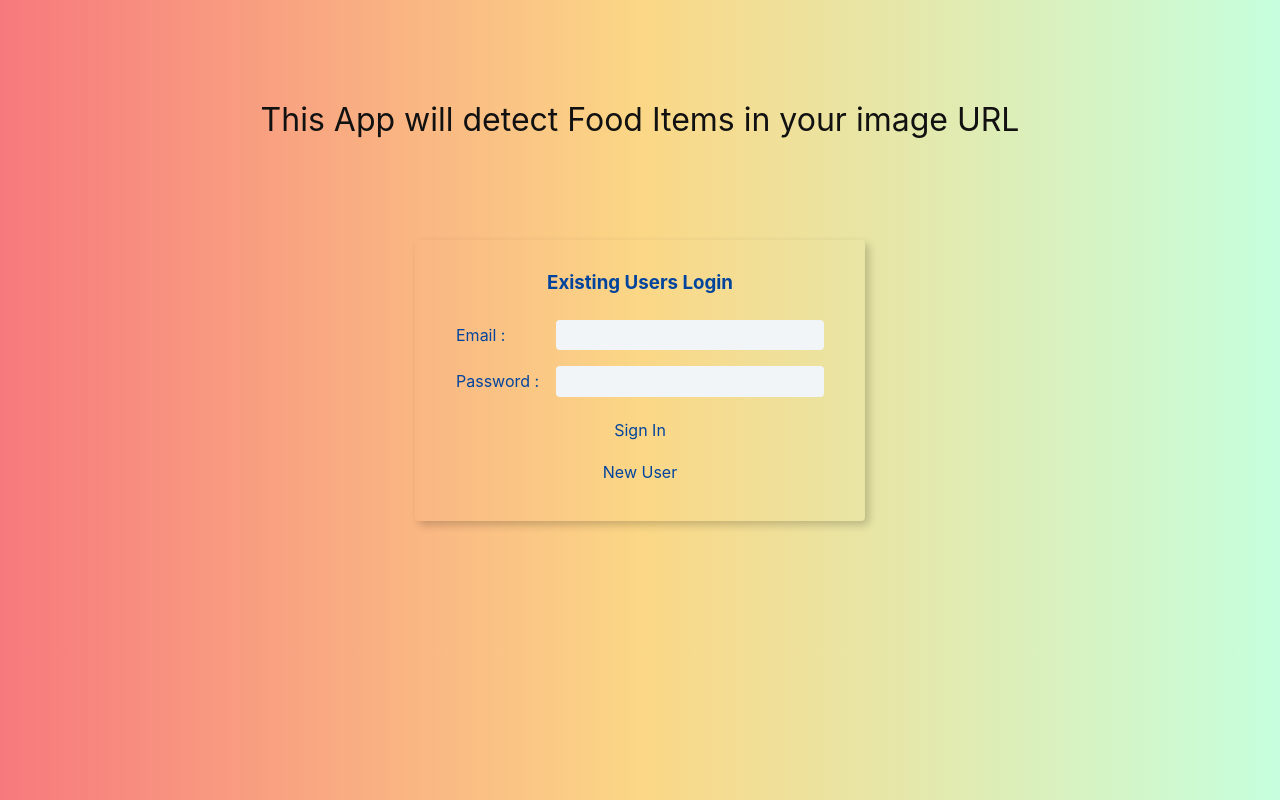
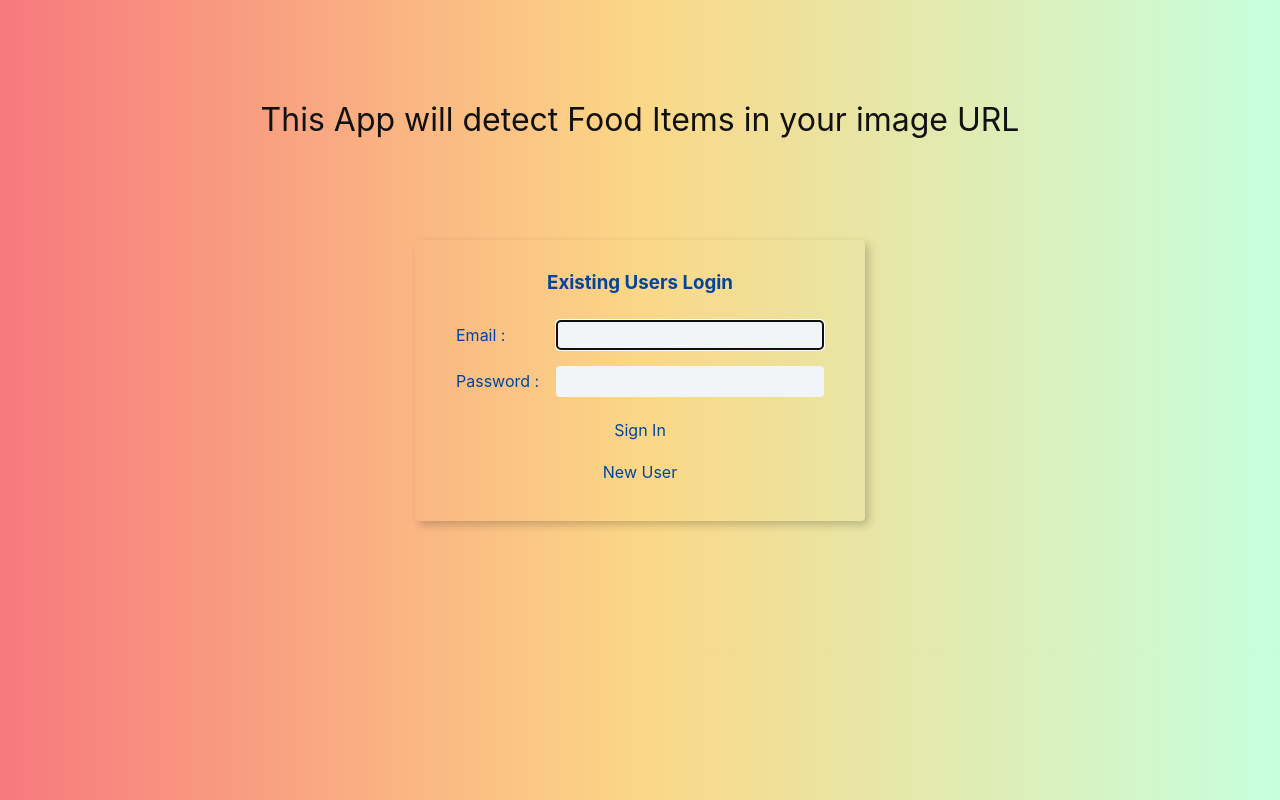
Before and after one commit to shubhbhalla/food-recognition-frontend, a React (Create React App) app: page / in a window 1280 px wide. Built offline with nearby package versions, Linux system fonts and the light colour scheme.

Commit message:
focus on signin

```diff
--- a/src/components/Register/Register.js
+++ b/src/components/Register/Register.js
@@ -1,8 +1,9 @@
-import { useState, useEffect } from 'react';
+import { useState, useEffect, useRef } from 'react';
 import '../SignIn/SignIn.css';
 
 const Register = ({ setState, setUser }) => {
   const [person, setPerson] = useState({ email: '', name: '', password: '' });
+  const nameRef = useRef();
 
   const enterKeyPress = (e) => {
     if (e.key === 'Enter') {
@@ -12,6 +13,7 @@ const Register = ({ setState, setUser }) => {
 
   useEffect(() => {
     window.addEventListener('keypress', enterKeyPress);
+    nameRef.current.focus();
     return () => {
       window.removeEventListener('keypress', enterKeyPress);
     };
@@ -53,6 +55,7 @@ const Register = ({ setState, setUser }) => {
           <div className="form-control">
             <label htmlFor="name">Name : </label>
             <input
+              ref={nameRef}
               type="text"
               id="name"
               name="name"
--- a/src/components/SignIn/SignIn.js
+++ b/src/components/SignIn/SignIn.js
@@ -1,8 +1,9 @@
-import { useState, useEffect } from 'react';
+import { useState, useEffect, useRef } from 'react';
 import './SignIn.css';
 
 const SignIn = ({ setState, setUser }) => {
   const [person, setPerson] = useState({ email: '', password: '' });
+  const emailRef = useRef();
 
   const enterKeyPress = (e) => {
     if (e.key === 'Enter') {
@@ -12,6 +13,7 @@ const SignIn = ({ setState, setUser }) => {
 
   useEffect(() => {
     window.addEventListener('keypress', enterKeyPress);
+    emailRef.current.focus();
     return () => {
       window.removeEventListener('keypress', enterKeyPress);
     };
@@ -59,6 +61,7 @@ const SignIn = ({ setState, setUser }) => {
             name="email"
             value={person.email}
             onChange={handleChange}
+            ref={emailRef}
           />
         </div>
         <div className="form-control">
```
